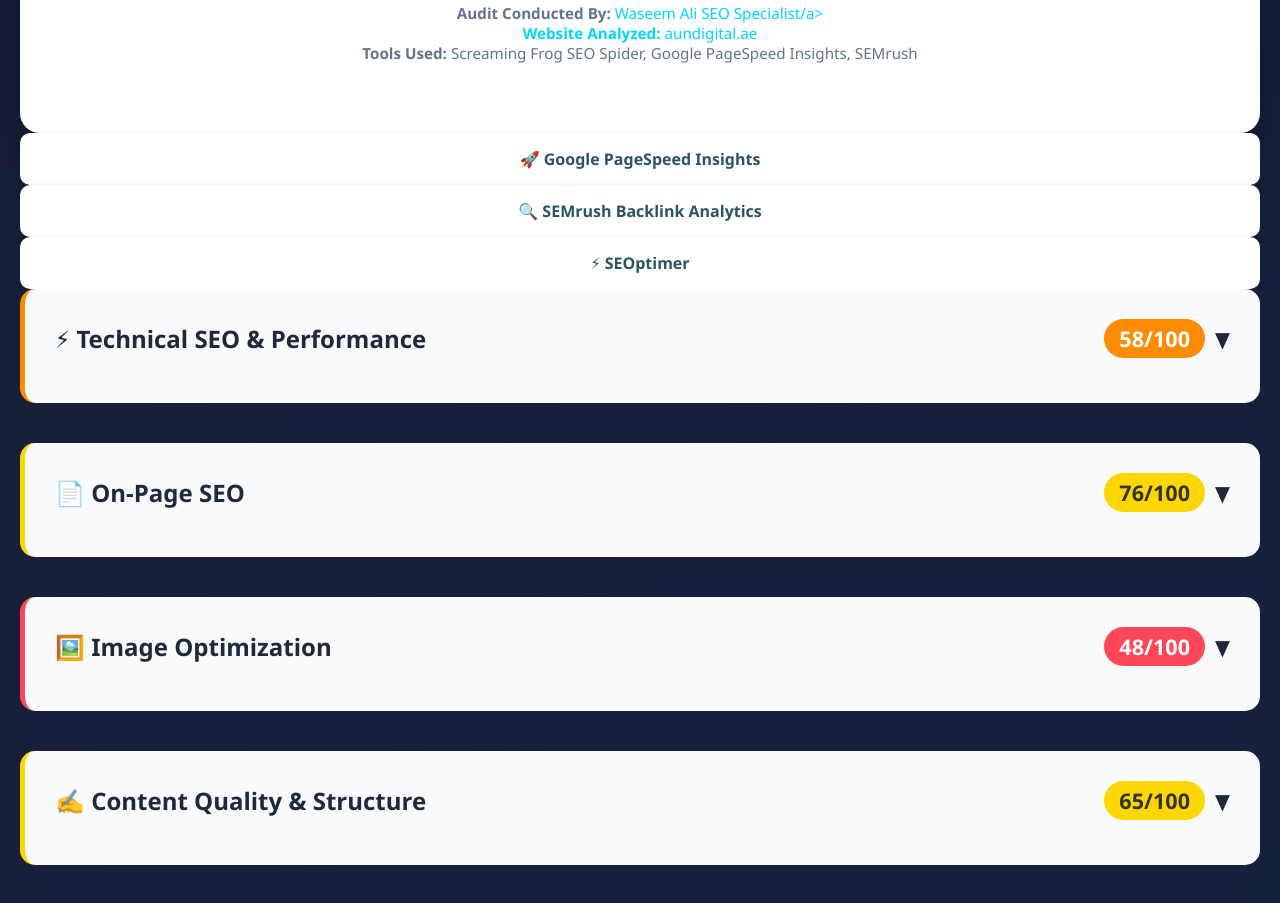
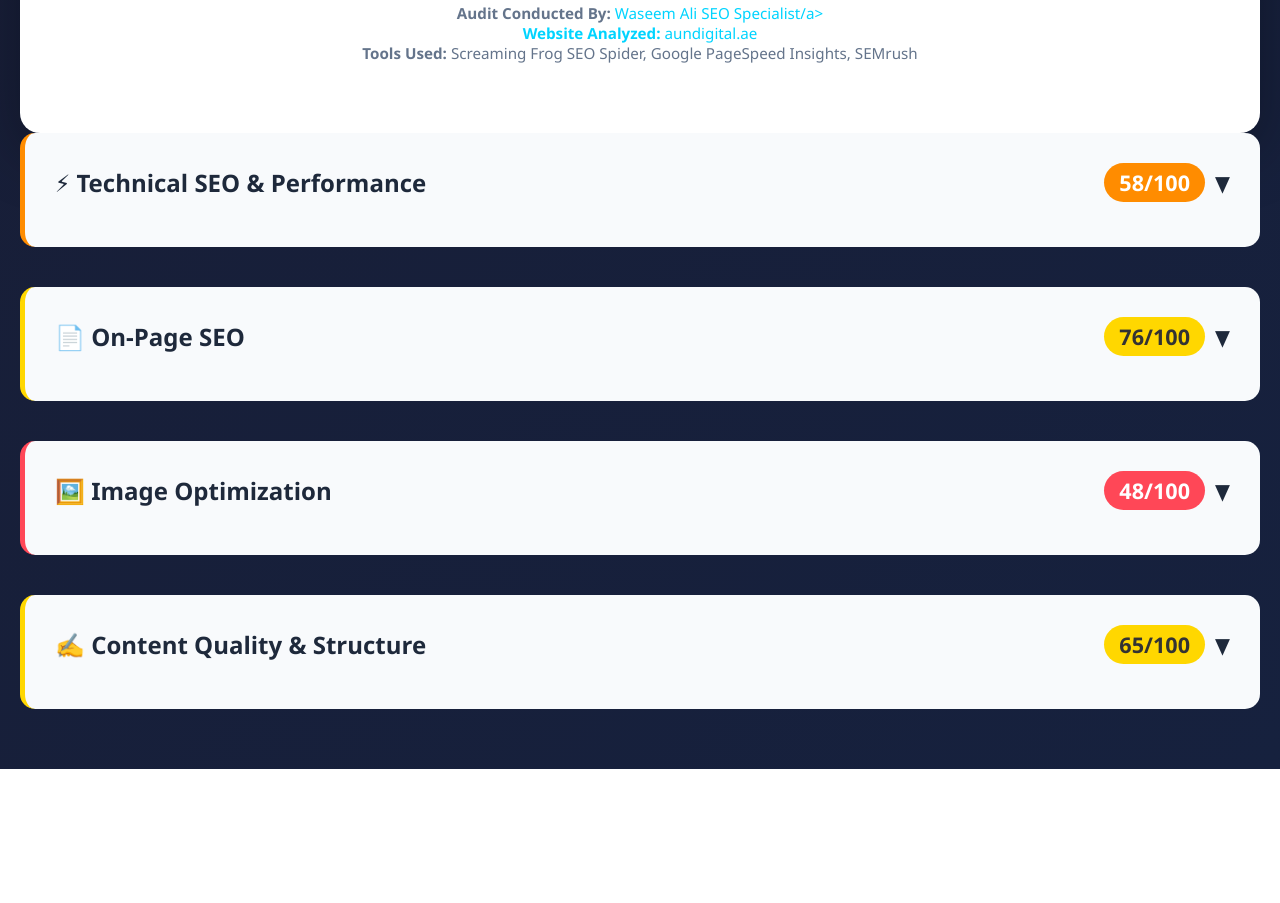
Before and after one commit to seowas89/uae, a plain HTML site: page index.html in a window 1280 px wide. Shown: the part 3292-4195 px from the top of the page. After the commit the page ends 4061 px from the top, so only its background shows below. Drawn offline with Linux system fonts and the light colour scheme.

Commit message:
Update index.html

```diff
--- a/index.html
+++ b/index.html
@@ -970,15 +970,7 @@
     </script>
 </body>
 </html>
-                    <div class="tool-badge">
-                        <span>🚀 Google PageSpeed Insights</span>
-                    </div>
-                    <div class="tool-badge">
-                        <span>🔍 SEMrush Backlink Analytics</span>
-                    </div>
-                    <div class="tool-badge">
-                        <span>⚡ SEOptimer</span>
-                    </div>
+
                 </div>
             </div>
 
```
